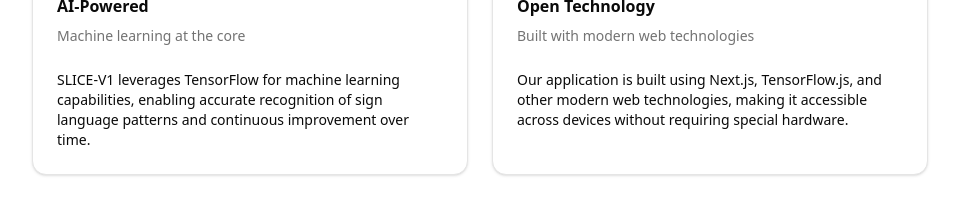
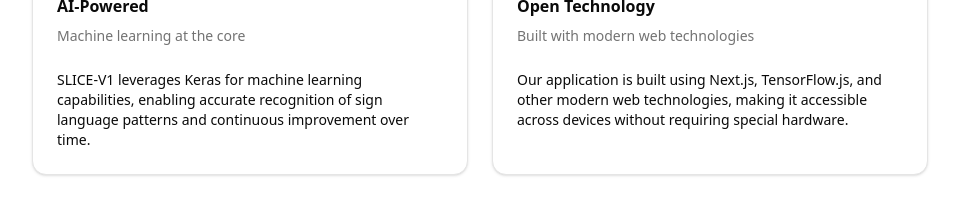
Before and after one commit to Kaazzz/SliceV1, a Next.js app: page /about in a window 1280 px wide. Shown: the part 673-873 px from the top of the page, without its empty margins (160-1119 px from the left). Built offline with nearby package versions, Linux system fonts and the light colour scheme.

Commit message:
Changed dashboard info and minor bug fixes

```diff
--- a/src/app/about/page.tsx
+++ b/src/app/about/page.tsx
@@ -66,7 +66,7 @@
                         </CardHeader>
                         <CardContent>
                             <p className="text-sm">
-                                SLICE-V1 leverages TensorFlow for machine learning capabilities, enabling accurate recognition of sign
+                                SLICE-V1 leverages Keras for machine learning capabilities, enabling accurate recognition of sign
                                 language patterns and continuous improvement over time.
                             </p>
                         </CardContent>
--- a/src/components/camera-feed.tsx
+++ b/src/components/camera-feed.tsx
@@ -16,14 +16,14 @@
 
     const { addResult } = useDetectionStore()
 
-    // Process video frames and detect hands
+
     function processVideoFrame(video: HTMLVideoElement) {
         if (isModelLoaded) {
             processFrame(video)
         }
     }
 
-    // Add detection results to the store
+
     useEffect(() => {
         if (results.length > 0) {
             const latestResult = results[0]
--- a/src/hooks/use-toast.ts
+++ b/src/hooks/use-toast.ts
@@ -17,7 +17,7 @@
 
     const toast = (props: ToastProps) => {
         setToasts((prev) => [...prev, props])
-        // In a real implementation, this would show a toast notification
+
         console.log(`Toast: ${props.title} - ${props.description}`)
     }
 
```
